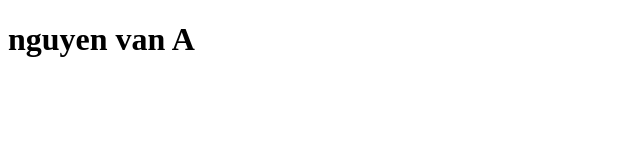
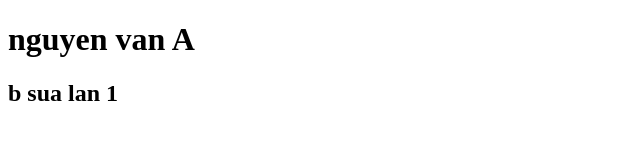
Before and after one commit to dinhduc315205/teamab, a plain HTML site: page index.htm in a window 1280 px wide. Shown: the whole page, without its empty margins (0-640 px from the left). Drawn offline with Linux system fonts and the light colour scheme.

Commit message:
2.b sua lan 1

```diff
--- a/index.htm
+++ b/index.htm
@@ -7,5 +7,6 @@
   </head>
   <body>
     <h1>nguyen van A</h1>
+    <h2>b sua lan 1</h2>
   </body>
 </html>
```
